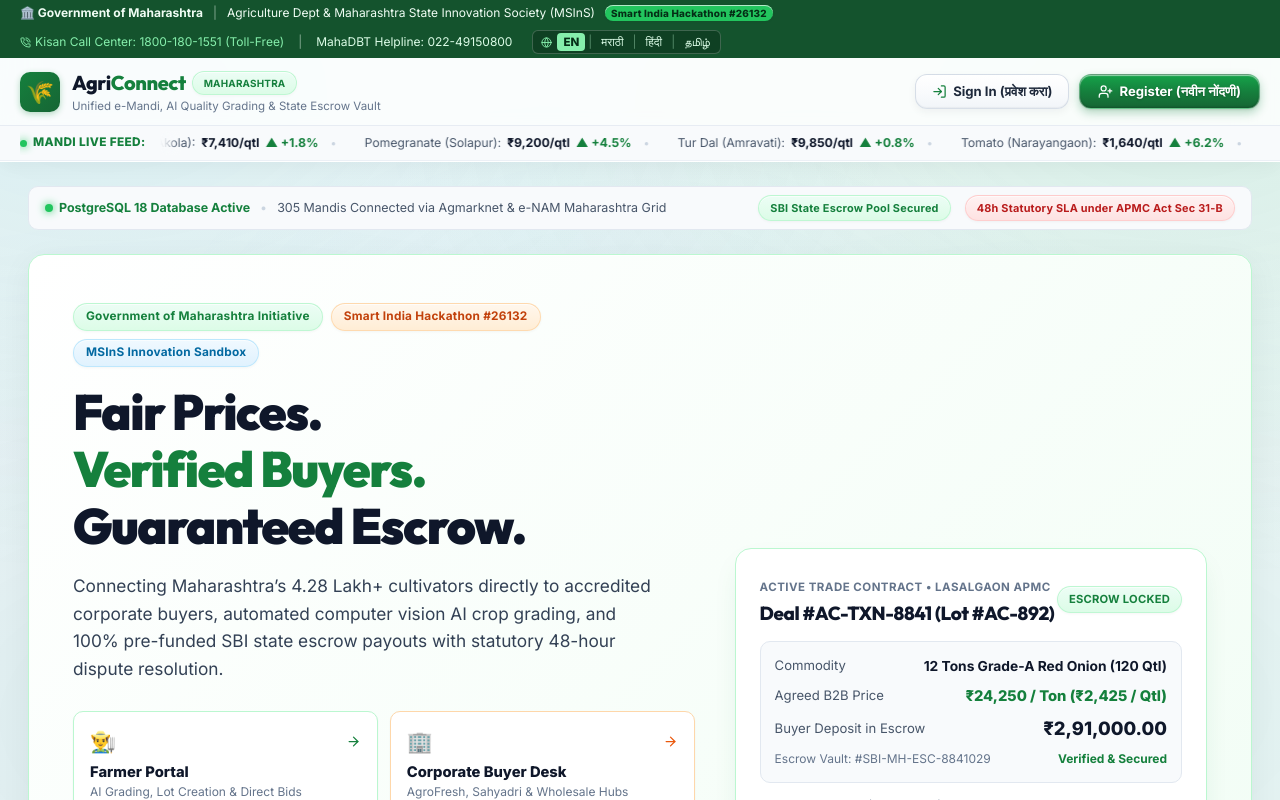
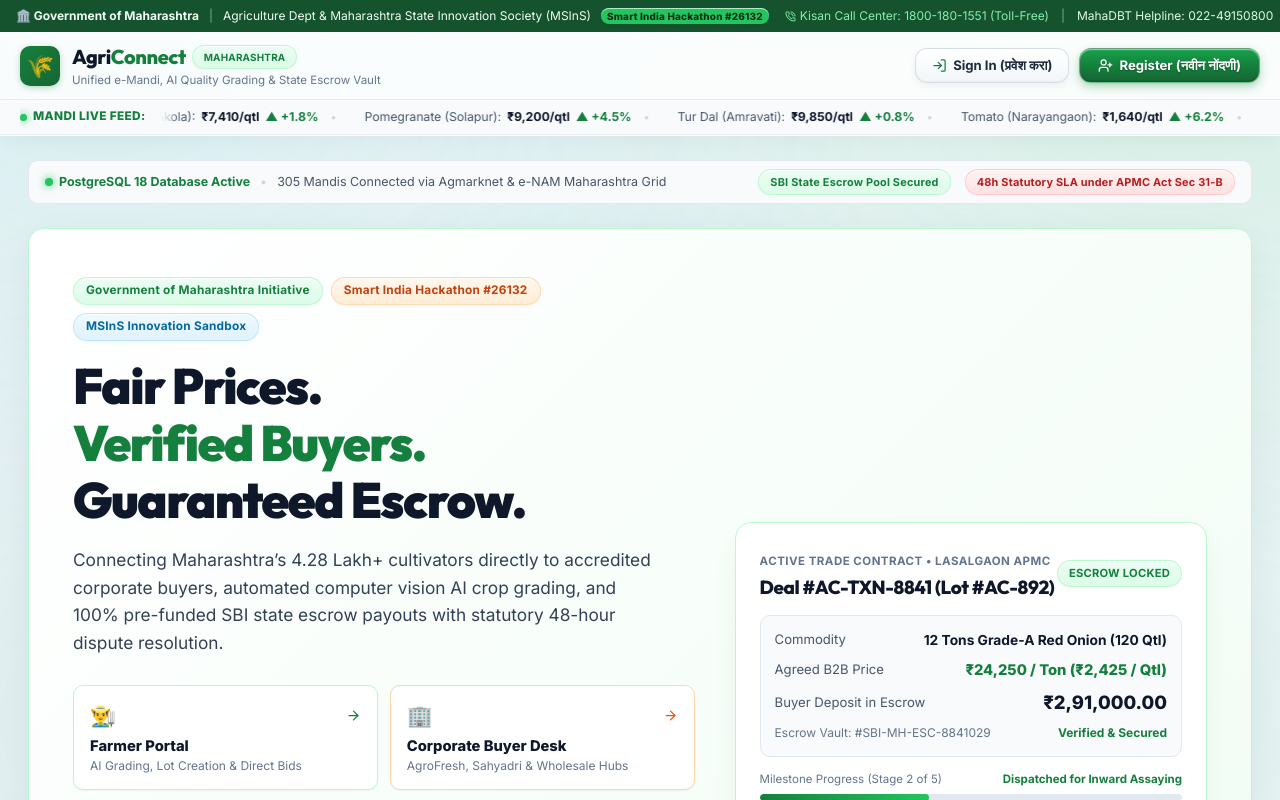
Before and after one commit to kumaragururaju2007/AgriConnect, a React (Vite) app: page / in a window 1280 px wide. Shown: the top 800 px of the page. Built offline with nearby package versions, Linux system fonts and the light colour scheme; no server answers; the HTML template or start-up script is replaced by a standard one.

Commit message:
fix(ui): ensure top institutional banner stays strictly on a single horizontal line

```diff
--- a/src/components/TopNav.jsx
+++ b/src/components/TopNav.jsx
@@ -97,9 +97,9 @@
       boxShadow: '0 4px 20px -2px rgba(15, 23, 42, 0.05)'
     }}>
       {/* Top Green Institutional Ribbon */}
-      <div style={{ background: '#14532d', color: '#f0fdf4', padding: '4px 20px', fontSize: '0.75rem' }}>
-        <div style={{ maxWidth: 1600, margin: '0 auto', display: 'flex', justifyContent: 'space-between', alignItems: 'center', flexWrap: 'wrap', gap: 8 }}>
-          <div style={{ display: 'flex', alignItems: 'center', gap: 10 }}>
+      <div style={{ background: '#14532d', color: '#f0fdf4', padding: '4px 16px', fontSize: '0.75rem', whiteSpace: 'nowrap', overflowX: 'auto', WebkitOverflowScrolling: 'touch' }}>
+        <div style={{ maxWidth: 1600, margin: '0 auto', display: 'flex', justifyContent: 'space-between', alignItems: 'center', flexWrap: 'nowrap', gap: 16 }}>
+          <div style={{ display: 'flex', alignItems: 'center', gap: 10, flexShrink: 0, whiteSpace: 'nowrap' }}>
             <span style={{ fontWeight: 700, display: 'flex', alignItems: 'center', gap: 4 }}>
               🏛️ Government of Maharashtra
             </span>
@@ -110,7 +110,7 @@
             </span>
           </div>
 
-          <div style={{ display: 'flex', alignItems: 'center', gap: 14 }}>
+          <div style={{ display: 'flex', alignItems: 'center', gap: 12, flexShrink: 0, whiteSpace: 'nowrap' }}>
             <span style={{ display: 'flex', alignItems: 'center', gap: 4, color: '#86efac' }}>
               <PhoneCall size={11} /> {t.kisanCallCenter}
             </span>
```
